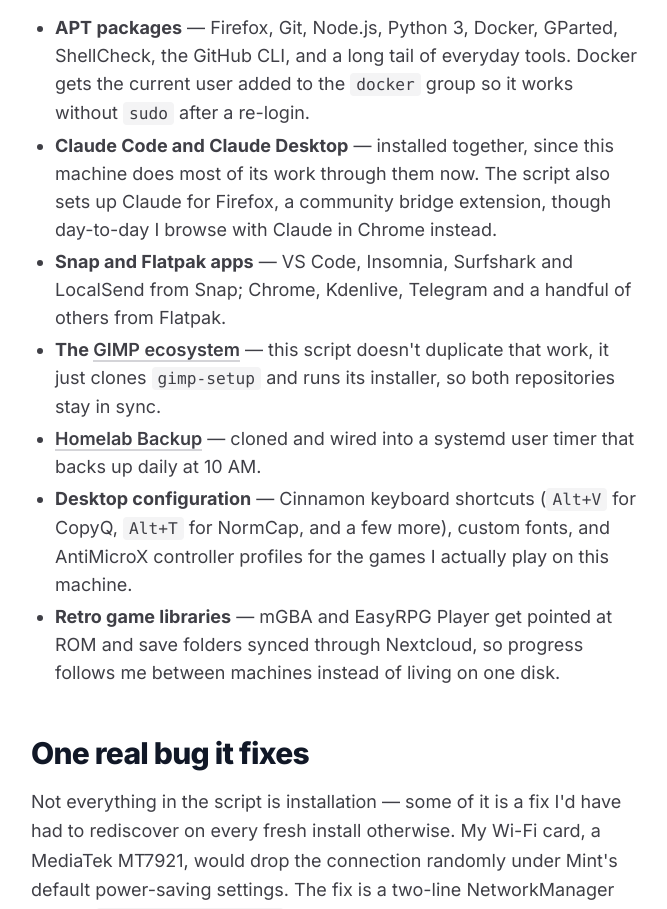
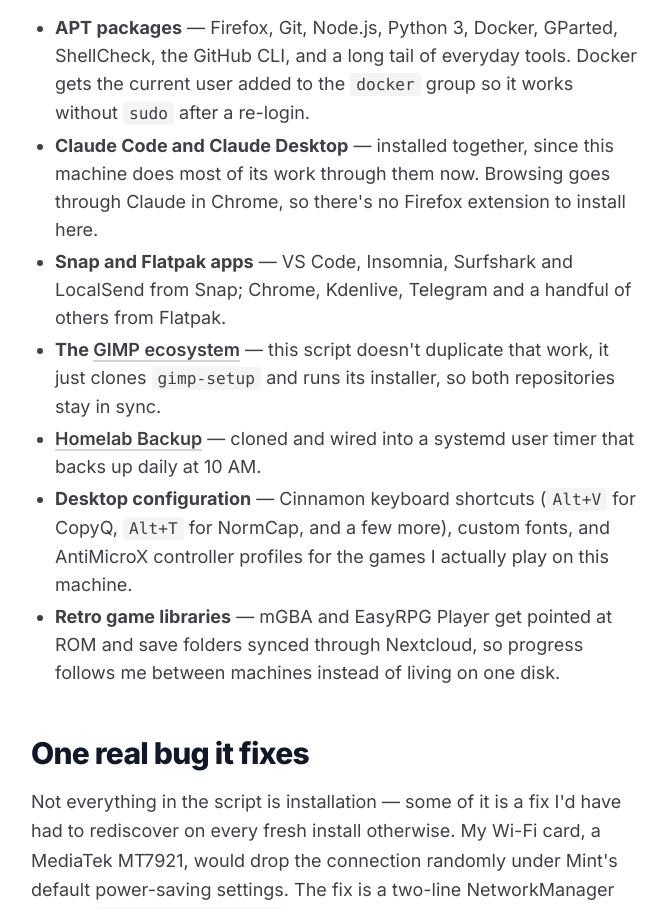
Before and after one commit to diegochagas/diegochagas.github.io, a Next.js app: page /blog/linux-mint-setup in a window 1280 px wide. Shown: the part 1402-2311 px from the top of the page, without its empty margins (305-972 px from the left). Built offline with nearby package versions, Linux system fonts and the light colour scheme.

Commit message:
Update linux-mint-setup post: script no longer installs Claude for Firefox
The feature was removed from the repo since day-to-day browsing goes
through Claude in Chrome instead.

```diff
--- a/src/app/blog/linux-mint-setup/page.mdx
+++ b/src/app/blog/linux-mint-setup/page.mdx
@@ -91,9 +91,8 @@
   gets the current user added to the `docker` group so it works without
   `sudo` after a re-login.
 - **Claude Code and Claude Desktop** — installed together, since this
-  machine does most of its work through them now. The script also sets up
-  Claude for Firefox, a community bridge extension, though day-to-day I
-  browse with Claude in Chrome instead.
+  machine does most of its work through them now. Browsing goes through
+  Claude in Chrome, so there's no Firefox extension to install here.
 - **Snap and Flatpak apps** — VS Code, Insomnia, Surfshark and LocalSend
   from Snap; Chrome, Kdenlive, Telegram and a handful of others from
   Flatpak.
```
